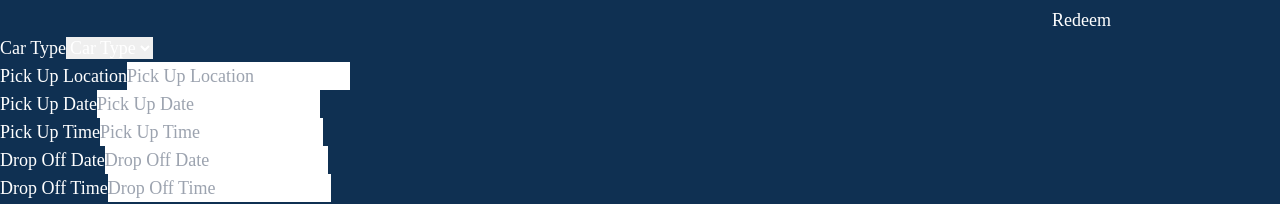
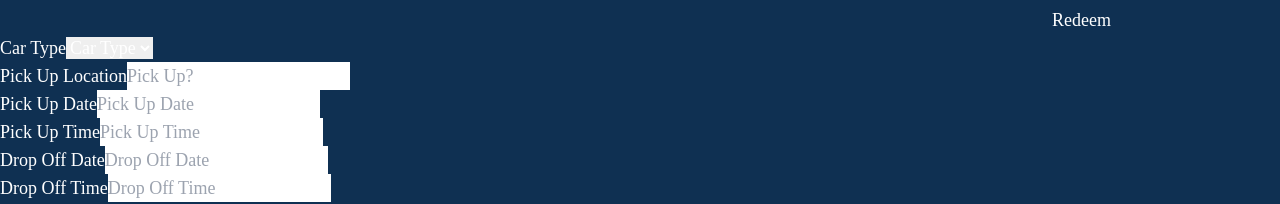
Before and after one commit to iamkibet/Car-Hire, a React (Vite) app: page / in a window 1280 px wide. Shown: the part 246-450 px from the top of the page. Built offline with nearby package versions, Linux system fonts and the light colour scheme.

Commit message:
updates
updates

```diff
--- a/src/components/Hero.jsx
+++ b/src/components/Hero.jsx
@@ -60,7 +60,7 @@ const Hero = () => {
                                     </p>
                                     <p>
                                         <label htmlFor="/">Pick Up Location</label>
-                                        <input type="text" placeholder="Pick Up Location"/>
+                                        <input type="text" placeholder="Pick Up?"/>
                                     </p>
                                     <p>
                                         <label htmlFor="/">Pick Up Date</label>
```
